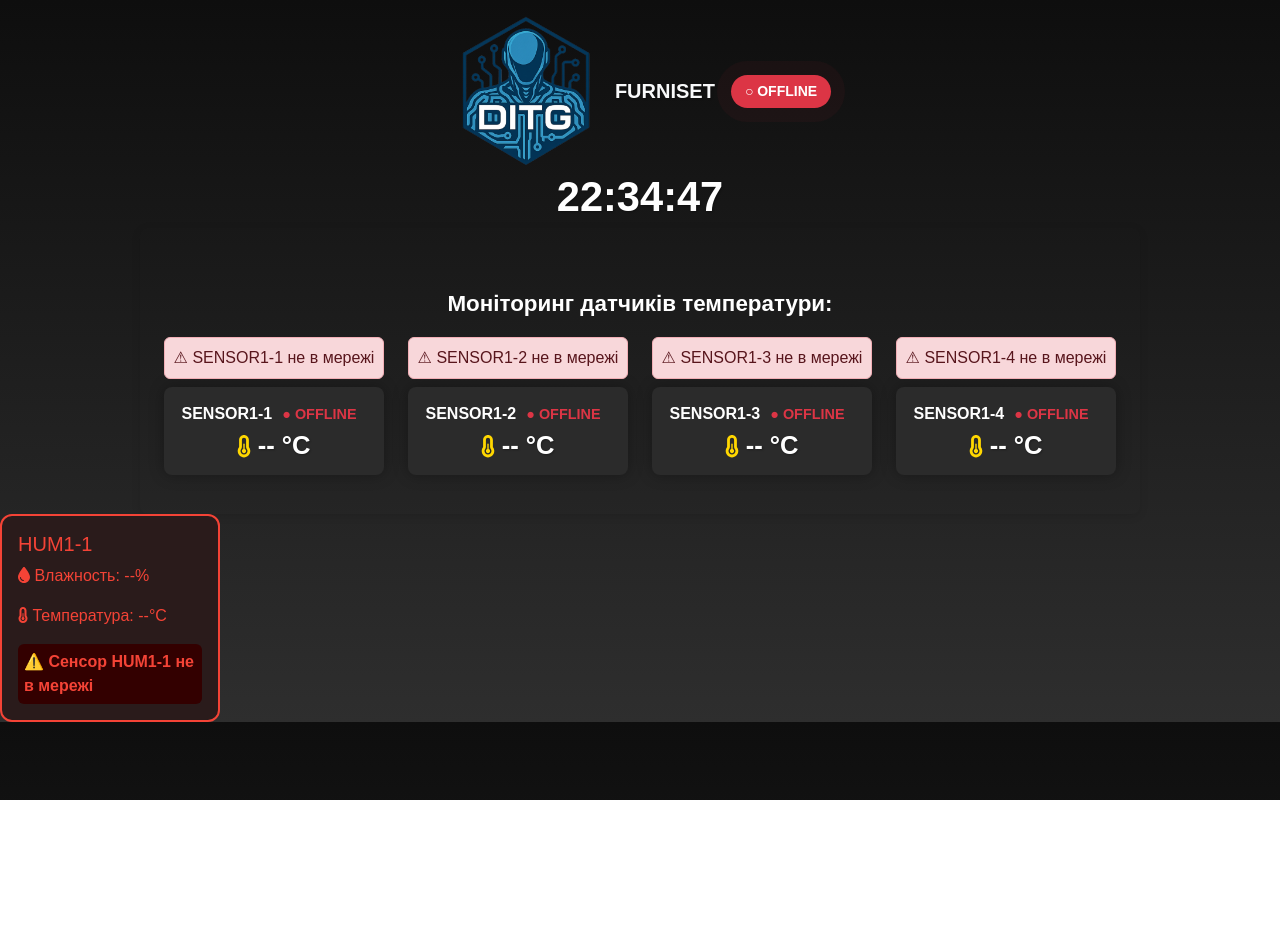
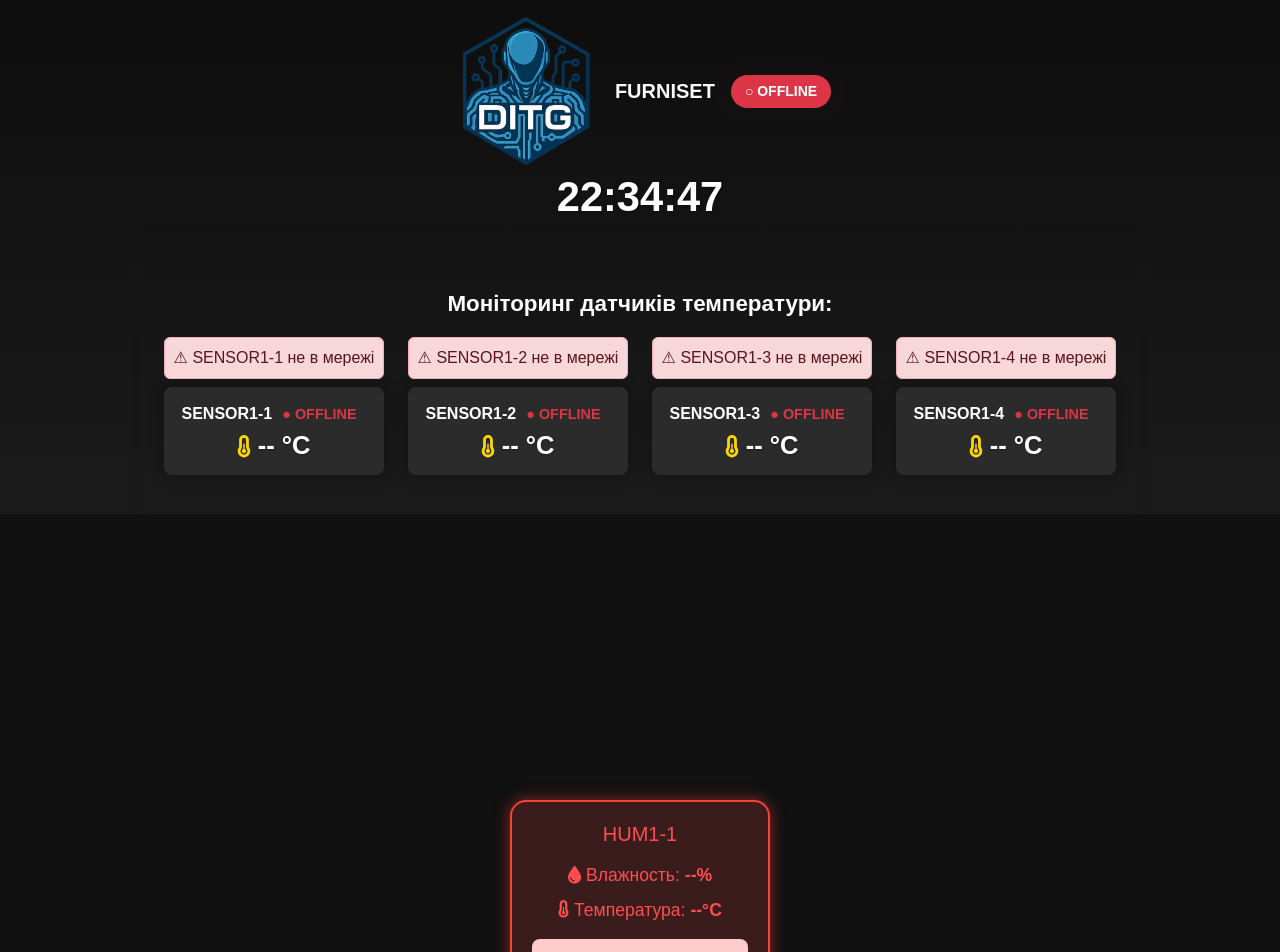
Before and after one commit to DITGDIGENTIS/ditgdigentis, a Next.js app: page /furniset in a window 1280 px wide. Shown: the top 952 px of the page. Before the commit the page ends 800 px from the top, so only its background shows below. Built offline with nearby package versions, Linux system fonts and the light colour scheme; no server answers.

Commit message:
Sensor Humidity

```diff
--- a/src/components/HumidityMonitor.tsx
+++ b/src/components/HumidityMonitor.tsx
@@ -2,7 +2,7 @@
 
 import { useEffect, useRef, useState } from "react";
 import { FontAwesomeIcon } from "@fortawesome/react-fontawesome";
-import { faTint, faTemperatureHalf } from "@fortawesome/free-solid-svg-icons";
+import { faTint, faTemperatureHalf, faCircleExclamation } from "@fortawesome/free-solid-svg-icons";
 
 type RawHumidityItem = {
   id: string;
@@ -73,43 +73,64 @@ export function HumidityMonitor() {
   }, []);
 
   return (
-    <div style={{ display: "flex", flexWrap: "wrap", gap: "1rem" }}>
+    <div style={{
+      display: "flex",
+      justifyContent: "center",
+      alignItems: "center",
+      minHeight: "100vh",
+      backgroundColor: "#111",
+    }}>
+      <div style={{
+        display: "flex",
+        gap: "2rem",
+        flexWrap: "wrap",
+        justifyContent: "center",
+      }}>
         {sensors.map((sensor) => (
           <div
             key={sensor.id}
             style={{
-            width: "220px",
-            borderRadius: "12px",
-            padding: "16px",
-            backgroundColor: sensor.online ? "#222" : "#2a1b1b",
-            color: sensor.online ? "white" : "#f44336",
+              width: "260px",
+              borderRadius: "16px",
+              padding: "20px",
+              backgroundColor: sensor.online ? "#1e1e1e" : "#3b1c1c",
+              color: sensor.online ? "white" : "#ff4d4f",
               border: `2px solid ${sensor.online ? "#4caf50" : "#f44336"}`,
-            transition: "0.3s",
+              boxShadow: sensor.online ? "0 0 15px #4caf50aa" : "0 0 15px #f4433688",
+              transition: "all 0.3s ease",
+              textAlign: "center",
             }}
           >
-          <h5>{sensor.id}</h5>
-          <p>
-            <FontAwesomeIcon icon={faTint} /> Влажность: {sensor.humidity}%
+            <h3 style={{ marginBottom: "16px", fontSize: "1.25rem" }}>{sensor.id}</h3>
+            <p style={{ margin: "8px 0", fontSize: "1.1rem" }}>
+              <FontAwesomeIcon icon={faTint} /> Влажность:
+              <strong> {sensor.humidity}%</strong>
             </p>
-          <p>
-            <FontAwesomeIcon icon={faTemperatureHalf} /> Температура: {sensor.temperature}°C
+            <p style={{ margin: "8px 0", fontSize: "1.1rem" }}>
+              <FontAwesomeIcon icon={faTemperatureHalf} /> Температура:
+              <strong> {sensor.temperature}°C</strong>
             </p>
             {!sensor.online && (
-            <div
-              style={{
-                marginTop: "8px",
-                color: "#f44336",
+              <div style={{
+                marginTop: "16px",
+                backgroundColor: "#ffcccc",
+                color: "#a10000",
+                padding: "10px",
+                borderRadius: "8px",
                 fontWeight: "bold",
-                backgroundColor: "#330000",
-                padding: "6px",
-                borderRadius: "6px",
-              }}
-            >
-              ⚠️ Сенсор {sensor.id} не в мережі
+                fontSize: "0.95rem",
+                display: "flex",
+                justifyContent: "center",
+                alignItems: "center",
+                gap: "8px",
+              }}>
+                <FontAwesomeIcon icon={faCircleExclamation} />
+                Сенсор {sensor.id} не в мережі
               </div>
             )}
           </div>
         ))}
       </div>
+    </div>
   );
 }
```
Lines whose indentation alone changed are shown as unchanged.
